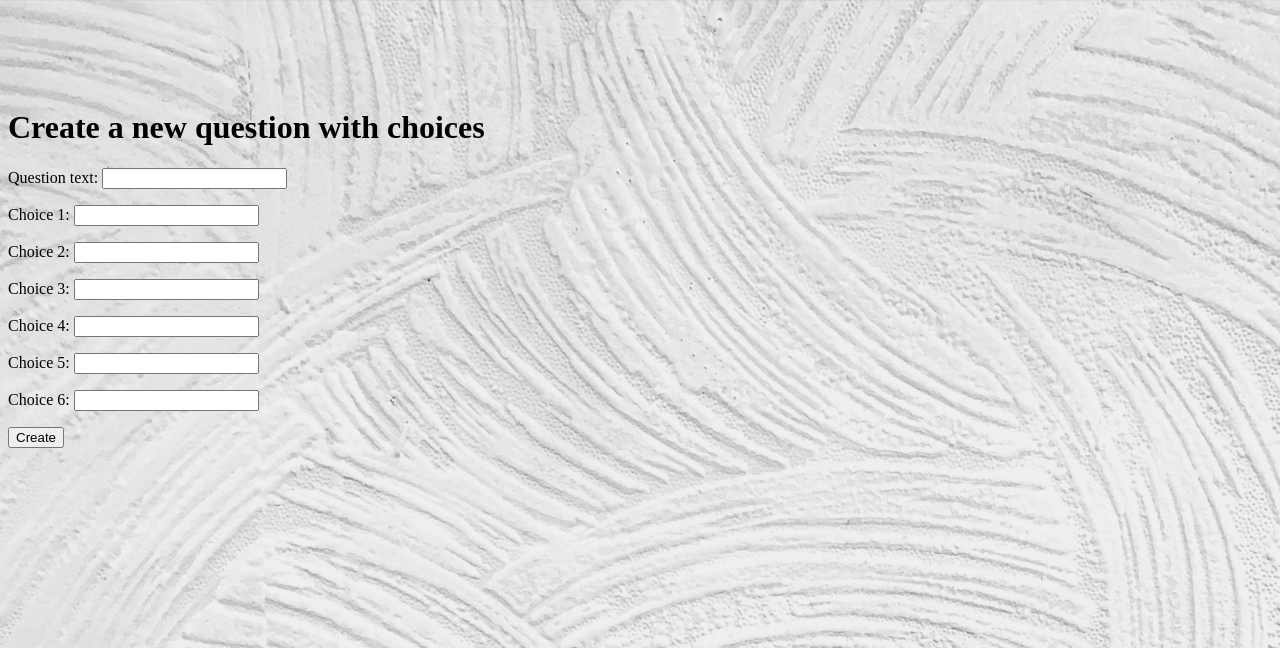
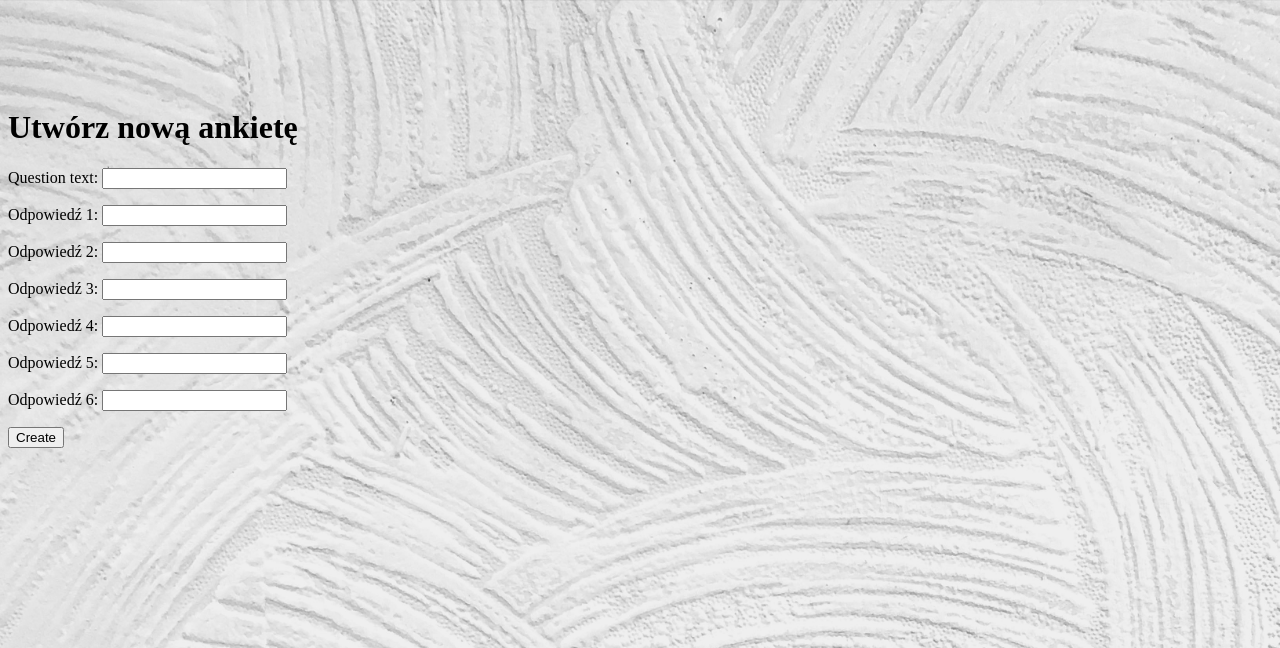
Before and after one commit to adrian-wojcik/Ankietowo, a Django app: page /question/create/ in a window 1280 px wide. Shown: the top 648 px of the page. Run offline with Django 4.2, Linux system fonts and the light colour scheme.

Commit message:
sprzątanie 2

```diff
--- a/Ankietowo/accounts/templates/accounts/profile.html
+++ b/Ankietowo/accounts/templates/accounts/profile.html
@@ -10,7 +10,10 @@ role="button" style="font-size: 2rem; text-align: left;">zaloguj się</a>
       <h2 style="font-size: 2rem;">Twój profil</h2>
    <h1>Witaj użytkowniku</h1>
   <h2>możesz tylko dodawać ankiety, nie możesz ich usuwać.</h2>
-  <h3> "To, co zostało opublikowane w Internecie, pozostaje nieodwracalnie zarchiwizowane i dostępne dla przyszłych pokoleń." </h3>
+  <h3> "To, co zostało opublikowane w Internecie, pozostaje nieodwracalnie
+      zarchiwizowane i dostępne dla przyszłych pokoleń."<br> </h3>
+    <h3 style=" text-align: center;">Chat  GPT</h3>
+
   <div style="display: flex; flex-direction: column; gap: 10px;">
     <a href="{% url 'polls:index' %}" class="btn btn-primary">Powrót do listy ankiet</a>
     <a href="{% url 'polls:question_create' %}" class="btn btn-primary">Stwórz ankietę</a>
--- a/Ankietowo/polls/forms.py
+++ b/Ankietowo/polls/forms.py
@@ -15,12 +15,12 @@ class QuestionForm(forms.ModelForm):
 
 
 class QuestionFormUser(forms.ModelForm):
-    choice1 = forms.CharField(max_length=200, label="Choice 1")
-    choice2 = forms.CharField(max_length=200, label="Choice 2")
-    choice3 = forms.CharField(max_length=200, label="Choice 3", required=False)
-    choice4 = forms.CharField(max_length=200, label="Choice 4", required=False)
-    choice5 = forms.CharField(max_length=200, label="Choice 5", required=False)
-    choice6 = forms.CharField(max_length=200, label="Choice 6", required=False)
+    choice1 = forms.CharField(max_length=200, label="Odpowiedź 1")
+    choice2 = forms.CharField(max_length=200, label="Odpowiedź 2")
+    choice3 = forms.CharField(max_length=200, label="Odpowiedź 3", required=False)
+    choice4 = forms.CharField(max_length=200, label="Odpowiedź 4", required=False)
+    choice5 = forms.CharField(max_length=200, label="Odpowiedź 5", required=False)
+    choice6 = forms.CharField(max_length=200, label="Odpowiedź 6", required=False)
 
     class Meta:
         model = Question
@@ -29,9 +29,9 @@ class QuestionFormUser(forms.ModelForm):
 
 class QuestionCreateForm(forms.Form):
     question_text = forms.CharField(max_length=200)
-    choice1 = forms.CharField(max_length=200, label="Choice 1")
-    choice2 = forms.CharField(max_length=200, label="Choice 2")
-    choice3 = forms.CharField(max_length=200, label="Choice 3", required=False)
-    choice4 = forms.CharField(max_length=200, label="Choice 4", required=False)
-    choice5 = forms.CharField(max_length=200, label="Choice 5", required=False)
-    choice6 = forms.CharField(max_length=200, label="Choice 6", required=False)
+    choice1 = forms.CharField(max_length=200, label="Odpowiedź 1")
+    choice2 = forms.CharField(max_length=200, label="Odpowiedź 2")
+    choice3 = forms.CharField(max_length=200, label="Odpowiedź 3", required=False)
+    choice4 = forms.CharField(max_length=200, label="Odpowiedź 4", required=False)
+    choice5 = forms.CharField(max_length=200, label="Odpowiedź 5", required=False)
+    choice6 = forms.CharField(max_length=200, label="Odpowiedź 6", required=False)
--- a/Ankietowo/polls/templates/polls/question_form.html
+++ b/Ankietowo/polls/templates/polls/question_form.html
@@ -1,7 +1,7 @@
 {% extends "base.html" %}
 
 {% block content %}
-<h1>Create a new question with choices</h1>
+<h1>Utwórz nową ankietę</h1>
 <form method="POST">
   {% csrf_token %}
   {{ form.as_p }}
```
